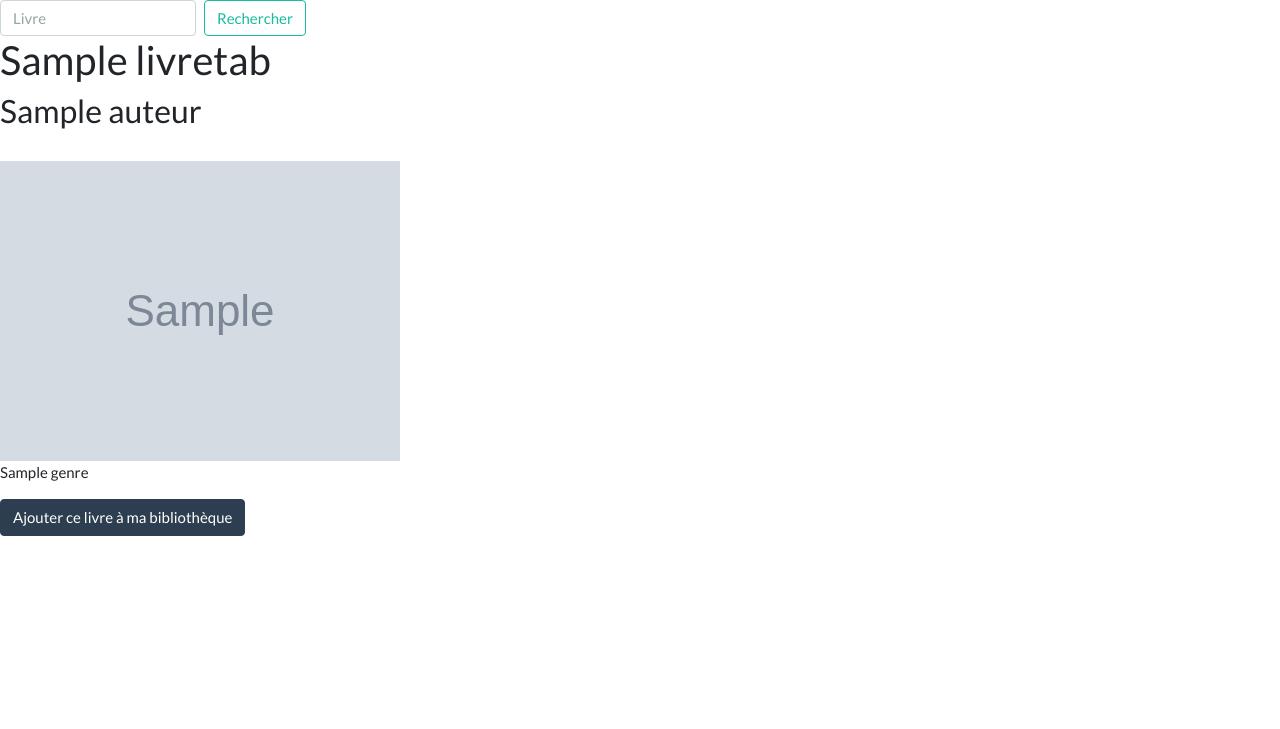
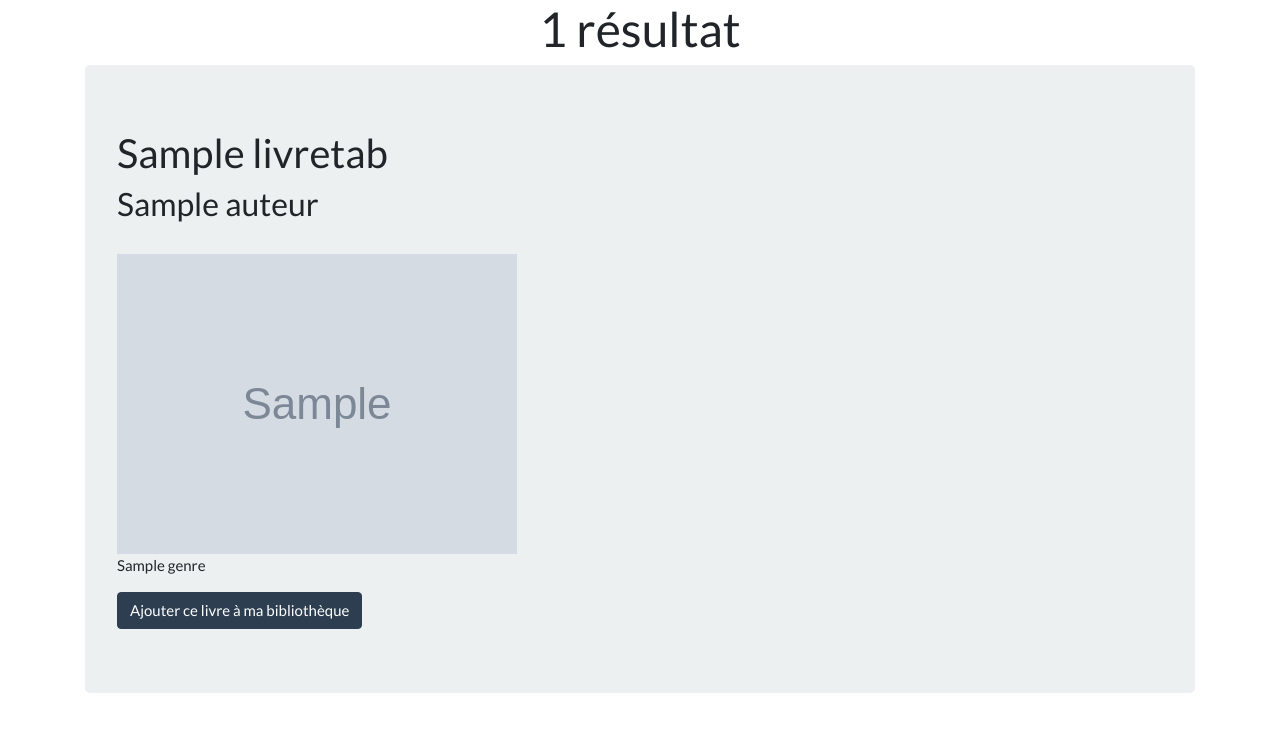
Before and after one commit to sebastienvolont/DEVIII-Gestionnaire_de_bibliotheque, a Symfony app: template projet/templates/virtueltheque/rechercherLivre.html.twig in a window 1280 px wide. Shown: the part 71-800 px from the top of the page. Run offline with Twig, Linux system fonts and the light colour scheme; the template is opened without the code that fills it: most values are stand-ins (such as "Sample title", 1, 10 or a date in 2020); grey boxes marked "Sample" are stand-in pictures; some libraries are stand-ins or nearby versions.

Commit message:
DEV3 update recherche de livres

```diff
--- a/projet/assets/modificationLivre.js
+++ b/projet/assets/modificationLivre.js
@@ -32,7 +32,6 @@ class ModificationLivre extends React.Component {
     }
 
     updatelivre (id,livres) {
-        console.log(livres.genre)
         let someData={
             "titre" : document.getElementById("titre_livre").value,
             "edition" : document.getElementById("edition_livre").value,
--- a/projet/templates/virtueltheque/rechercherLivre.html.twig
+++ b/projet/templates/virtueltheque/rechercherLivre.html.twig
@@ -2,22 +2,41 @@
 
 {% block body %}
 
-    <form method="GET" action="" class="form-inline">
-        <input class="form-control mr-sm-2" type="search" placeholder="Livre" aria-label="Livre" name="leLivre">
-        <button class="btn btn-outline-success my-2 my-sm-0" type="submit">Rechercher</button>
-    </form>
+
+
+    {% if livretab|length  == 0 %}
+    <center><h1> Pas de résultats trouvés pour cette recherche</h1></center>
+    {% else %}
+     <center><h1> {{livretab|length}} {{(livretab|length>1) ? "résultats" : "résultat"}} </h1></center>
+    {% endif %}
+
+    <div class="container">
+
     {% for livre in livretab %}
 
         {% if livre["nom"] != "Pas de résultat" %}
+        <div class="row">
+            <div class="col-12 col-md-12 col-lg-12">
+
+                <div class="jumbotron">
             <h2>{{livre["nom"]}}</h2>
             <h3>{{livre["auteur"]}}</h3> <br>
-            <img src={{livre["img"]}}><br>
+            <img src={{livre["img"]}} alt="couverture livre recherché"><br>
             <p>{{livre["genre"]}}</p>
             <form method="POST" action="#">
                 <button class="btn btn-primary" type="submit" name="livreChoisi" value="{{loop.index}}">Ajouter ce livre à ma bibliothèque</button></a>
             </form>
 
+                </div>
+            </div>
+        </div>
+
+
         {% endif %}
+
     {% endfor %}
 
+    </div>
+
+
 {% endblock %}
```
Also changed, not shown: projet/src/Controller/BlogController.php (+14 -19 lines).
